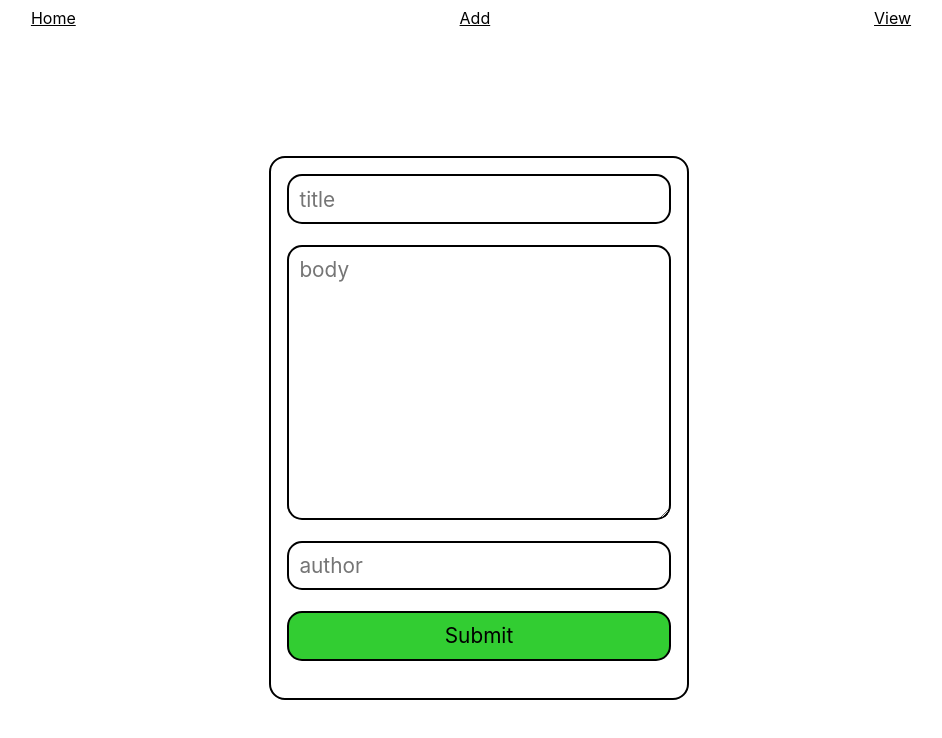
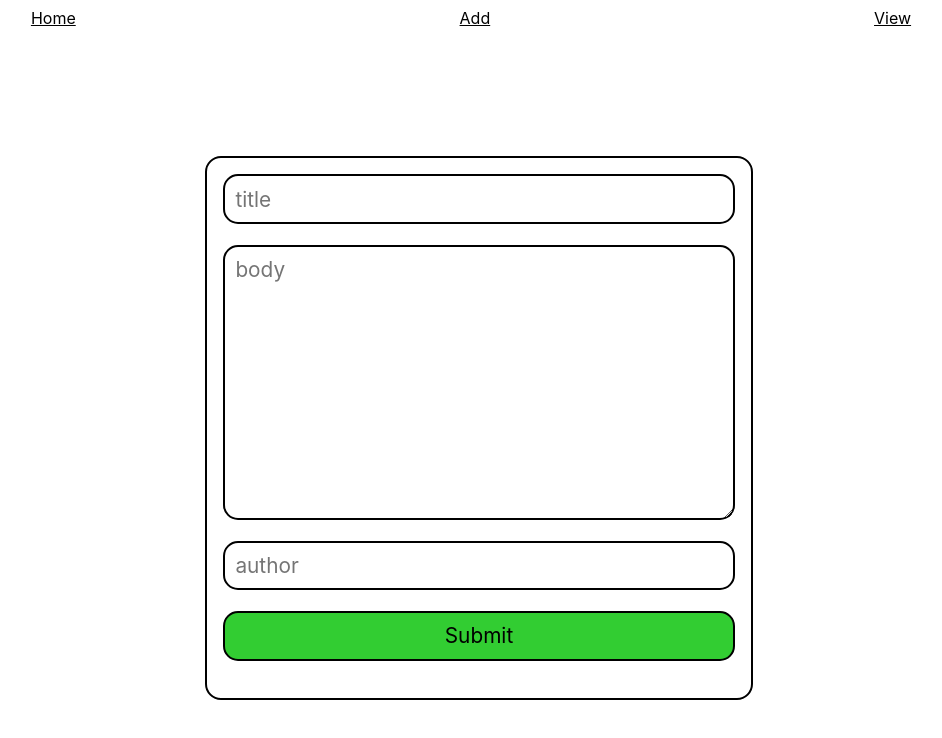
Before and after one commit to vibovenkat123/Forum, a SvelteKit app: page /New in a window 1280 px wide. Shown: the top 738 px of the page, without its empty margins (169-1111 px from the left). Built offline with nearby package versions, Linux system fonts and the light colour scheme.

Commit message:
made website more responsive

```diff
--- a/src/routes/New/+page.svelte
+++ b/src/routes/New/+page.svelte
@@ -15,7 +15,7 @@
   .form {
     display: flex;
     flex-direction: column;
-    width: 30%;
+    width: 90%;
     border: 2px solid black;
     border-radius: 1em;
     padding: 1em;
@@ -43,4 +43,24 @@
     justify-content: center;
     align-items: center;
   }
+  @media only screen and (min-width: 650px) {
+    .form {
+      width: 75%;
+    }
+  }
+  @media only screen and (min-width: 850px) {
+    .form {
+      width: 50%;
+    }
+  }
+  @media only screen and (min-width: 1100px) {
+    .form {
+      width: 40%;
+    }
+  }
+  @media only screen and (min-width: 1350px) {
+    .form {
+      width: 30%;
+    }
+  }
 </style>
```
Also changed, not shown: src/routes/View/+page.svelte (+16 -1 lines).
